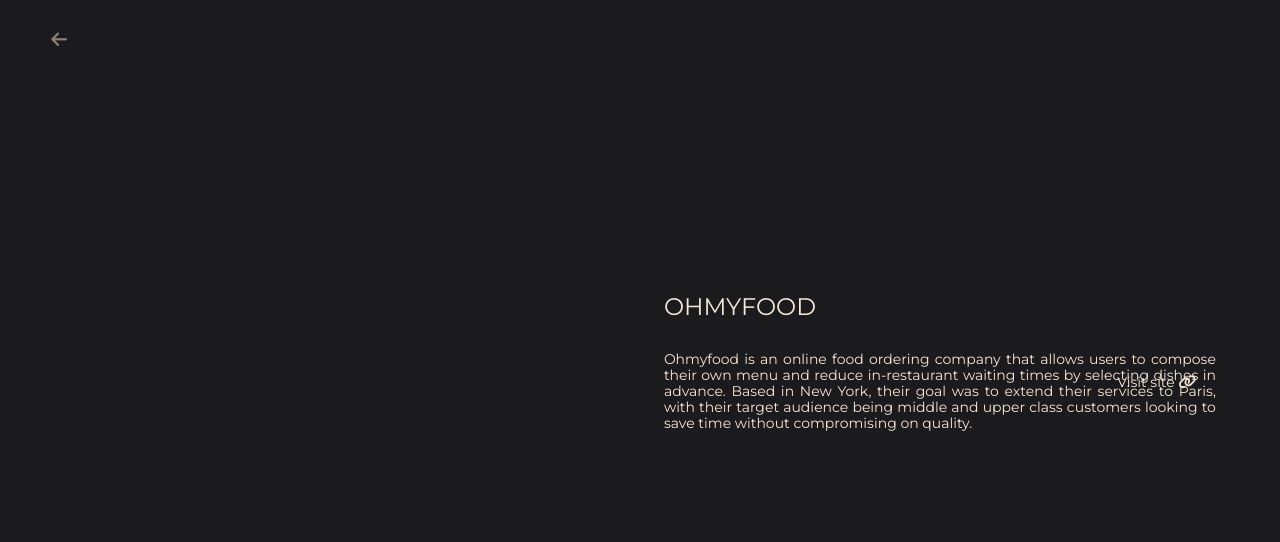
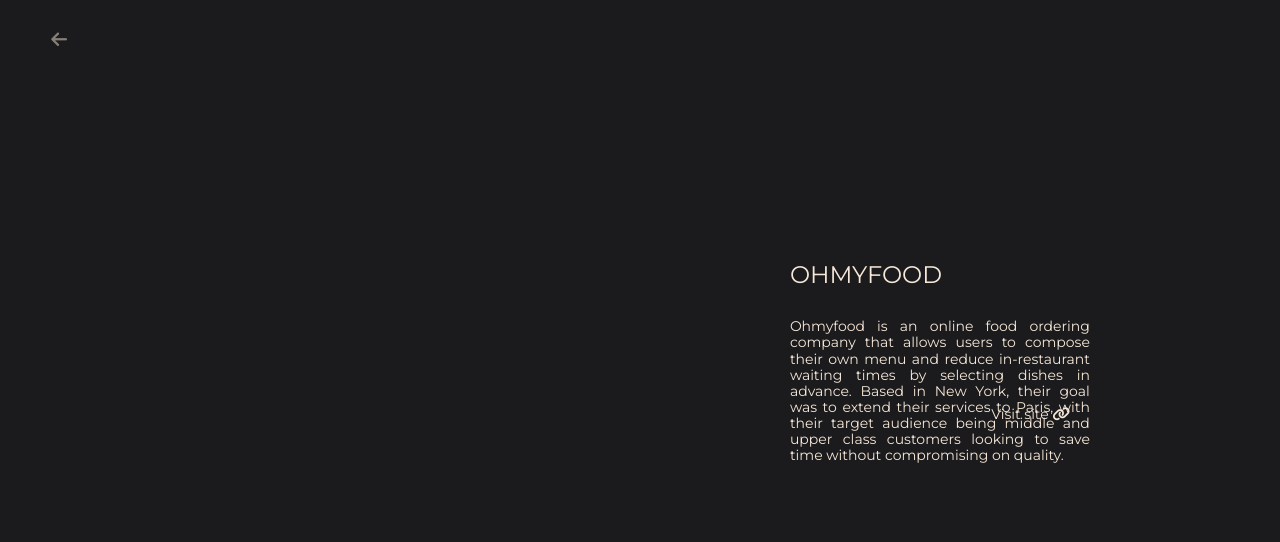
Before and after one commit to Connie9584/Front-end-Portfolio, a plain HTML site: page Ohmyfood.html in a window 1280 px wide. Drawn offline with Linux system fonts and the light colour scheme; files that its build step writes are made by us from their sources.

Commit message:
Ohmyfood description width shorter

```diff
--- a/css/style.css
+++ b/css/style.css
@@ -421,7 +421,7 @@
 }
 
 div.OhmyfoodDescription p {
-    width: 552px;
+    width: 300px;
 
 }
 
```
